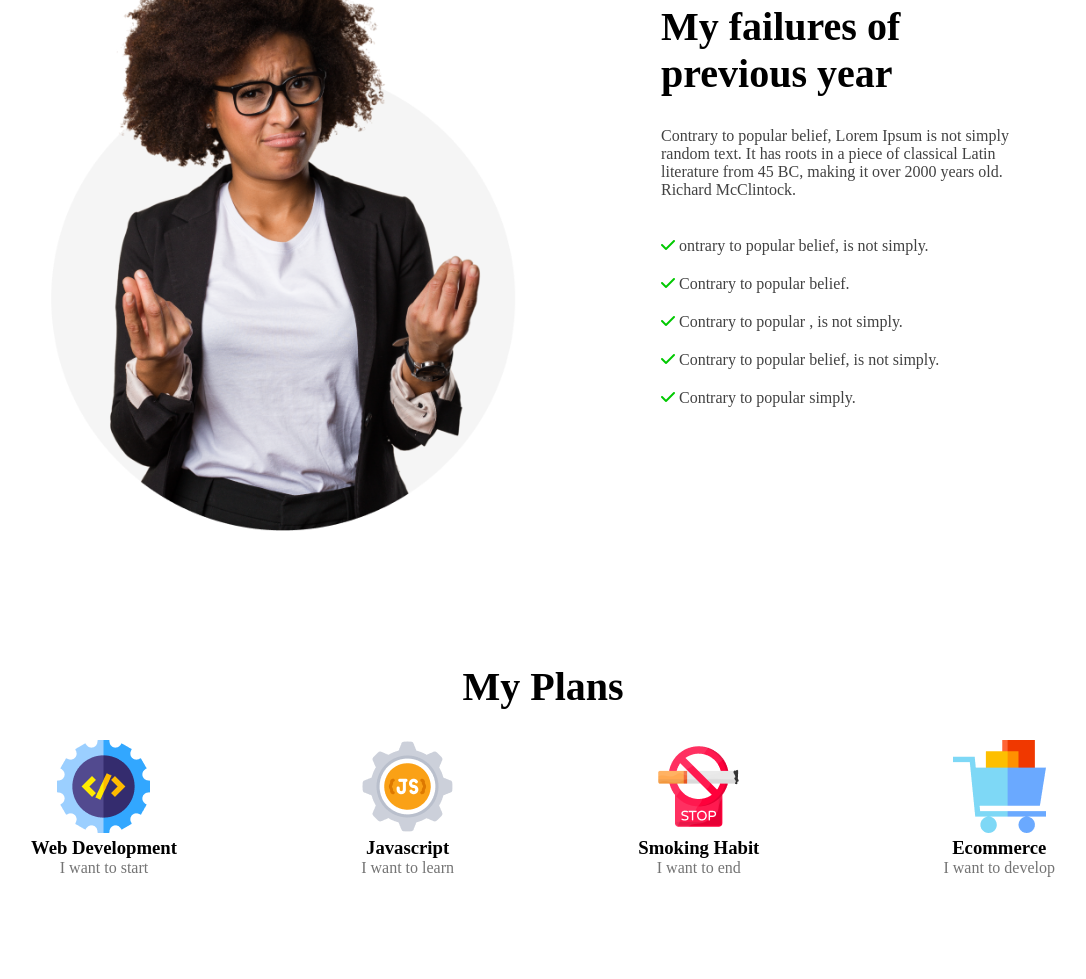
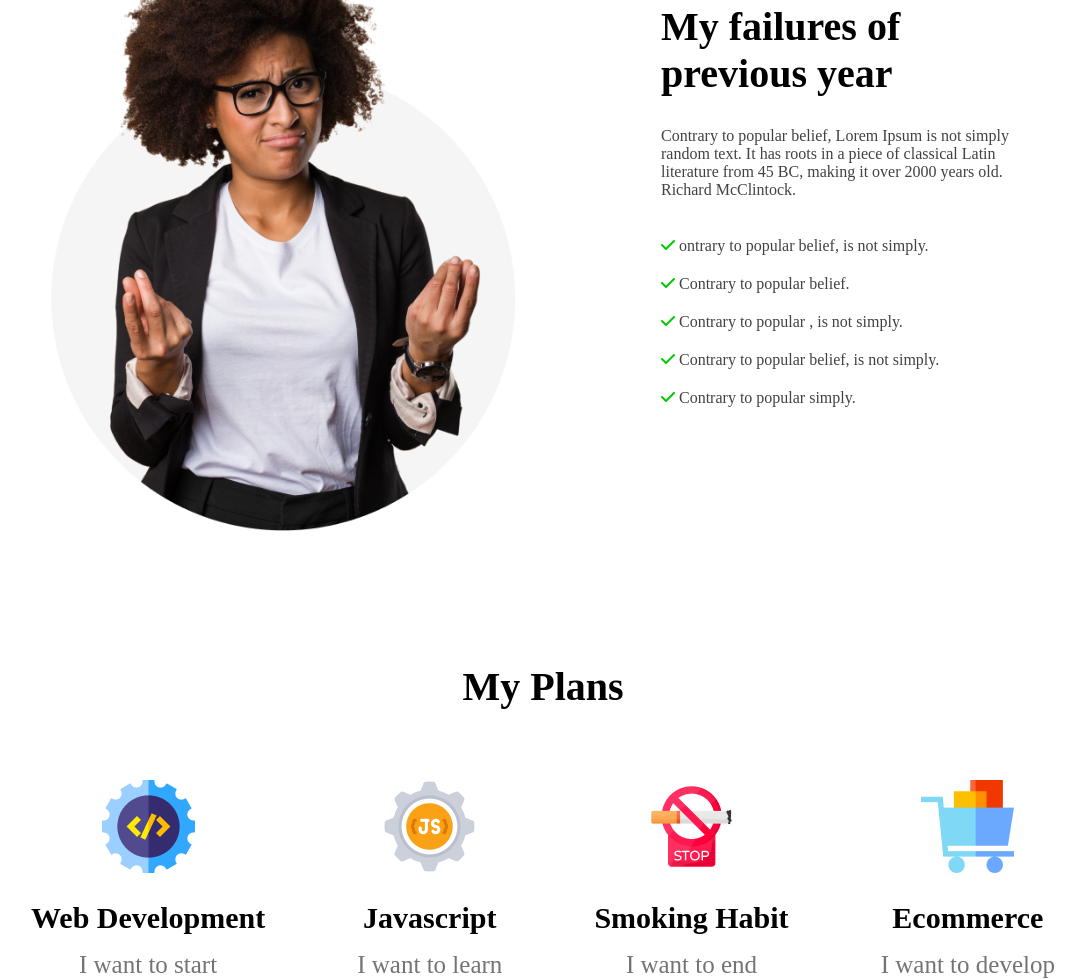
Before and after one commit to khairulistiyak/new-year-new-assignment, a plain HTML site: page index.html in a window 1280 px wide. Shown: the part 833-1812 px from the top of the page, without its empty margins (97-1183 px from the left). Before the commit the page ends 1710 px from the top, so only its background shows below. Drawn offline with Linux system fonts and the light colour scheme.

Commit message:
plas-img-add

```diff
--- a/index.html
+++ b/index.html
@@ -70,6 +70,10 @@
                 </div>
             </div>
         </section>
+        <!-- call now section  -->
+        <section>
+            <h1></h1>
+        </section>
     </main>
 </body>
 
--- a/style.css/style.css
+++ b/style.css/style.css
@@ -87,6 +87,7 @@ header {
     font-size: 40px;
     margin-bottom: 30px;
     text-align: center;
+    margin-bottom: 70px;
 }
 
 
@@ -98,6 +99,14 @@ header {
     margin-right: 10%;
 }
 
+.plans-category h3 {
+    font-size: 30px;
+    font-weight: 700;
+    margin-top: 24px;
+}
+
 .plans-category p {
+    font-size: 25px;
+    margin-top: 16px;
     color: #747474;
 }
```
